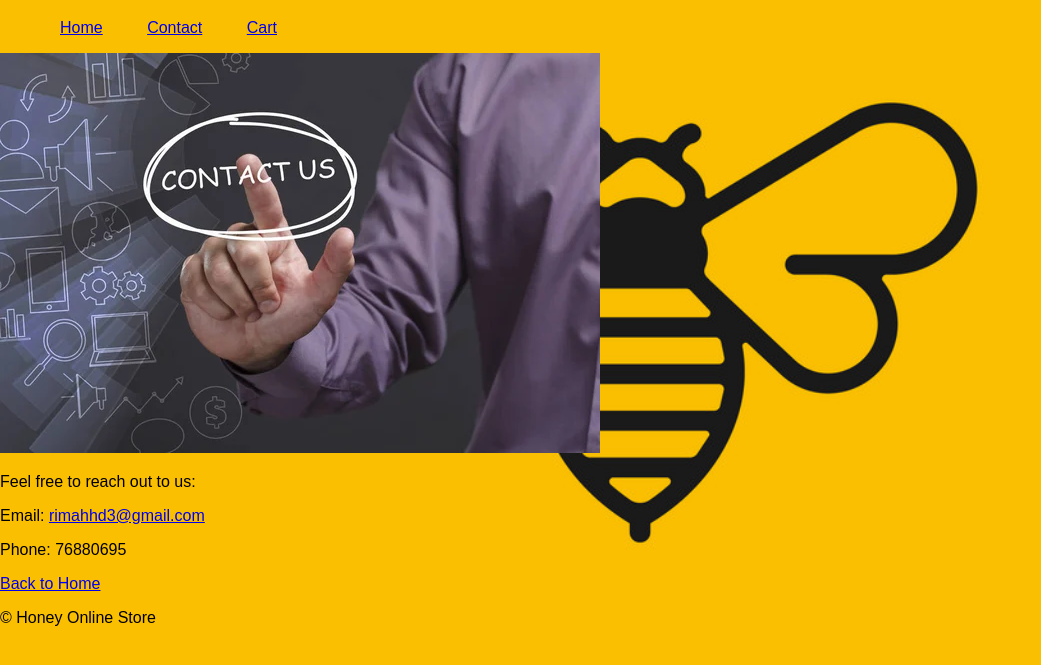
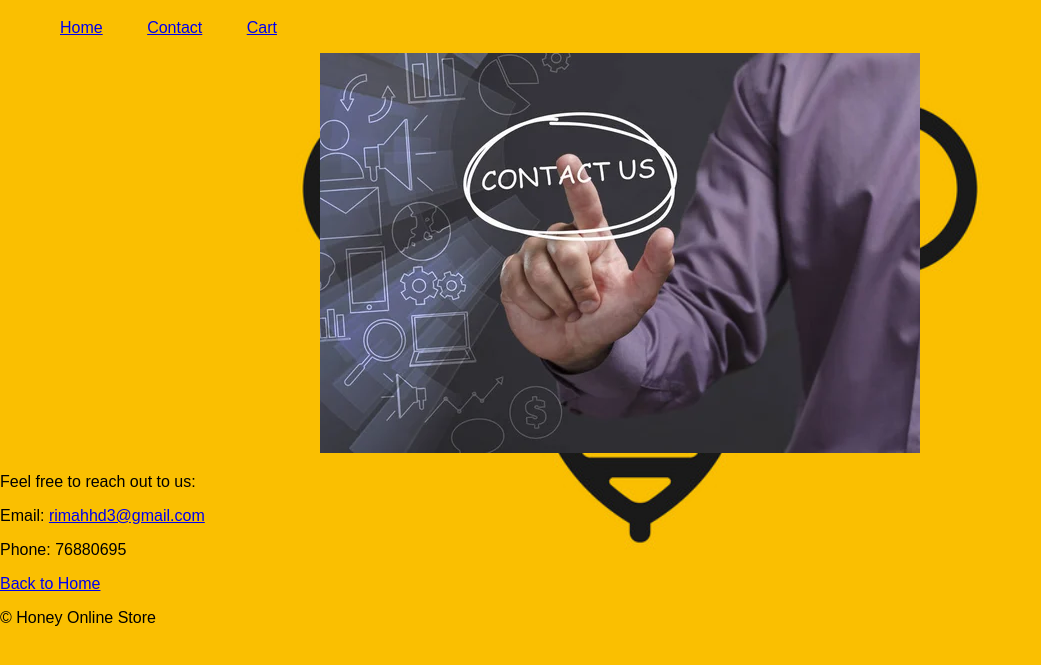
Before and after one commit to Rimahhd/DevOps, a plain HTML site: page html-first-website/contact.html in a window 1280 px wide. Shown: the part 61-726 px from the top of the page, without its empty margins (0-1041 px from the left). Drawn offline with Linux system fonts and the light colour scheme.

Commit message:
Contact page picture edited

```diff
--- a/html-first-website/contact.html
+++ b/html-first-website/contact.html
@@ -6,6 +6,11 @@
     <meta name="viewport" content="width=device-width, initial-scale=1.0">
     <link rel="stylesheet" href="styles.css">
     <title>Contact Us</title>
+    <style>
+        img{
+            padding-left: 25%
+        }
+    </style>
 </head>
 <body>
     <header>
```
